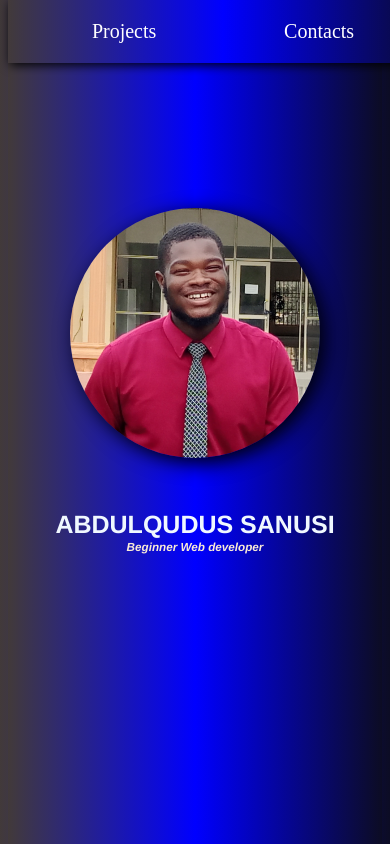
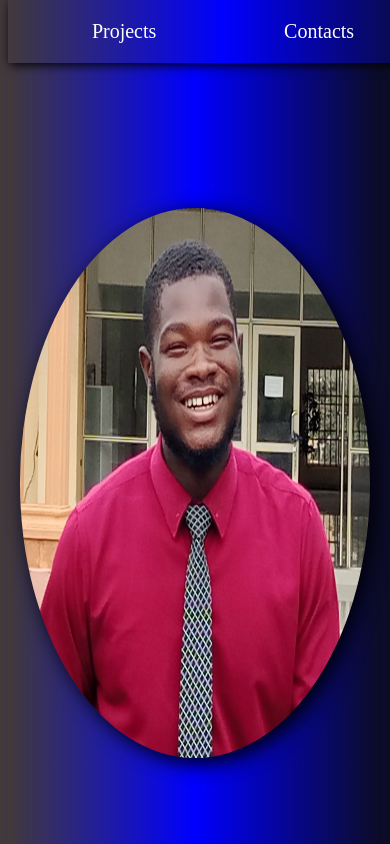
Before and after one commit to qudus2019/personal-portfolio, a plain HTML site: page index.html in a window 390 px wide. Shown: the top 844 px of the page. Drawn offline with Linux system fonts and the light colour scheme.

Commit message:
Update index.html

```diff
--- a/index.html
+++ b/index.html
@@ -58,7 +58,7 @@ h3{
 #projects{
     display: flex;
     flex-wrap:wrap;
-    justify-content: space-between;
+    justify-content: space-evenly;
     margin-top: 50px;
     box-sizing: border-box;
     box-shadow:10px 10px 10px black,-10px -10px 10px black;
@@ -124,31 +124,18 @@ font-size: larger;
     color: aliceblue;
     font-family: helvetica;
     display: flex;
-    font-size:10px;
+    font-size:20px;
     flex-direction: column;
     align-items: center;}
 
-    #projects{
-    display: flex;
-    flex-direction: column;
-    justify-content: space-between;
-    margin-top: 50px;
-    box-sizing: border-box;
-}
 #welcome{
-    font-size: 25px;
-    margin-top: 50px;}
+    font-size: 30px;
+    margin-top: 150px;}
+
 
     #profile-img{
-    width:150px;
-    height:150px;
-    border-radius:50%;
-    margin-top: 60px;
-    box-shadow: 5px 5px 20px black;}
-
-    #profile-img{
-    width:250px;
-    height:250px;
+    width:350px;
+    height:550px;
     border-radius:50%;
     margin-top: 200px;
     box-shadow: 5px 5px 20px black;
@@ -163,7 +150,16 @@ font-size: larger;
     flex-direction: column;
     justify-content: space-between;
     align-items: center;
-    box-sizing: border-box;}}
+    box-sizing: border-box;}
+
+#projects{
+    display: flex;
+    flex-direction: column;
+    justify-content: space-evenly;
+    margin-top: 50px;
+    box-sizing: border-box;
+}
+}
     </style>
 </head>
 <body>
```
